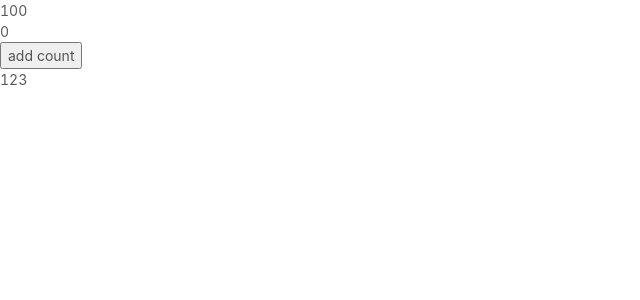
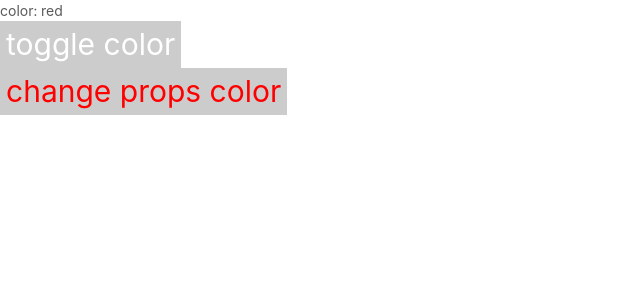
Before and after one commit to zymfe/react-demo, a React (Create React App) app: page / in a window 1280 px wide. Shown: the top 300 px of the page, without its empty margins (0-640 px from the left). Built offline with nearby package versions, Linux system fonts and the light colour scheme.

Commit message:
test css module

```diff
--- a/src/App.jsx
+++ b/src/App.jsx
@@ -1,7 +1,7 @@
 import React from 'react'
-import './App.css'
+import appStyles from './App.module.css'
 import {ColorContext} from './context.js'
-import {HookComponent} from './Hooks'
+import PropsComponent from './Props'
 
 console.log('React: ', React)
 console.log('React.createContext: ', React.createContext)
@@ -26,17 +26,16 @@
   }
 
   render() {
-    console.log('App render', this)
+    console.log('App render', this, appStyles)
     // return <React.Fragment>
     //   <div>count: {this.state.count}</div>
     //   <div>color: {this.state.color}</div>
     //   <button onClick={() => this.add()}>add</button>
     // </React.Fragment>
     return <React.Fragment>
-      <div>{this.state.count}</div>
-      <HookComponent color={this.state.color}>
-        <div>123</div>
-      </HookComponent>
+      <div>color: {this.state.color}</div>
+      <button className={appStyles.button} onClick={() => this.toggleColor()}>toggle color</button>
+      <PropsComponent color={this.state.color} onChangeColor={(color) => this.onChangeColor(color)}></PropsComponent>
     </React.Fragment>
   }
 
@@ -49,6 +48,12 @@
   toggleColor () {
     this.setState(preState => ({
       color: preState.color === 'red' ? 'blue' : 'red'
+    }))
+  }
+
+  onChangeColor (color) {
+    this.setState(prevState => ({
+      color
     }))
   }
 
--- a/src/App.css
+++ b/src/App.module.css
@@ -38,3 +38,10 @@
     transform: rotate(360deg);
   }
 }
+
+.button {
+  border: none;
+  background: #ccc;
+  color: #fff;
+  font-size: 30px;
+}
--- /dev/null
+++ b/src/Props.jsx
@@ -0,0 +1,21 @@
+import React from 'react'
+import appStyles from './App.module.css'
+
+class PropsComponent extends React.Component {
+  constructor (props) {
+    super(props)
+    this.state = {}
+  }
+
+  onChangeColor () {
+    this.props.onChangeColor('blue')
+  }
+
+  render () {
+    return <div>
+      <button className={appStyles.button} onClick={() => this.onChangeColor()} style={{color: this.props.color}}>change props color</button>
+    </div>
+  }
+}
+
+export default PropsComponent
```
